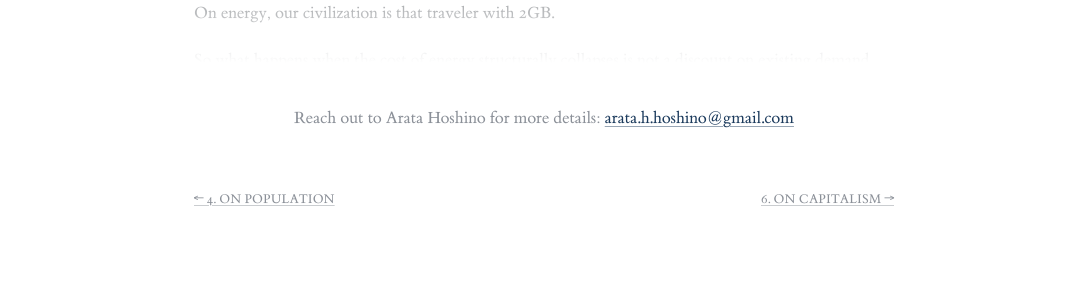
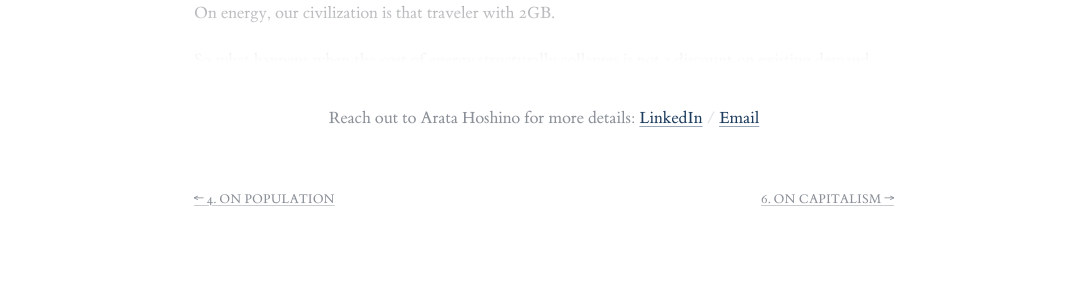
Before and after one commit to arata-hoshino/arata-hoshino.github.io, a Jekyll site: the page built from _essays/on-abundance.md, in a window 1280 px wide. Shown: the part 787-1087 px from the top of the page, without its empty margins (96-1183 px from the left). Built offline with Jekyll 4.4.1, drawn with Linux system fonts in a browser that asks for light colours.

Commit message:
Give the invitation two ways in
LinkedIn and Email, both as links, with a hairline stroke between them.

Co-Authored-By: Claude Opus 5 <noreply@anthropic.com>

```diff
--- a/_layouts/essay.html
+++ b/_layouts/essay.html
@@ -26,7 +26,9 @@ layout: default
   {% if page.gated %}
     <div class="gate">
       <p>Reach out to Arata Hoshino for more details:
-        <a href="mailto:arata.h.hoshino@gmail.com">arata.h.hoshino@gmail.com</a></p>
+        <a href="https://www.linkedin.com/in/arata-hoshino/"
+           target="_blank" rel="noopener">LinkedIn</a><span class="gate-rule"> / </span><a
+           href="mailto:arata.h.hoshino@gmail.com">Email</a></p>
     </div>
   {% endif %}
 
--- a/assets/css/style.css
+++ b/assets/css/style.css
@@ -1197,6 +1197,11 @@ main {
   color: var(--navy);
 }
 
+/* the stroke between the two ways in is not part of either */
+.gate-rule {
+  color: var(--rule);
+}
+
 /* ------------------------------------------------------------ pager */
 
 /* No rule above it: the pager stands on white, between the body and the
```
